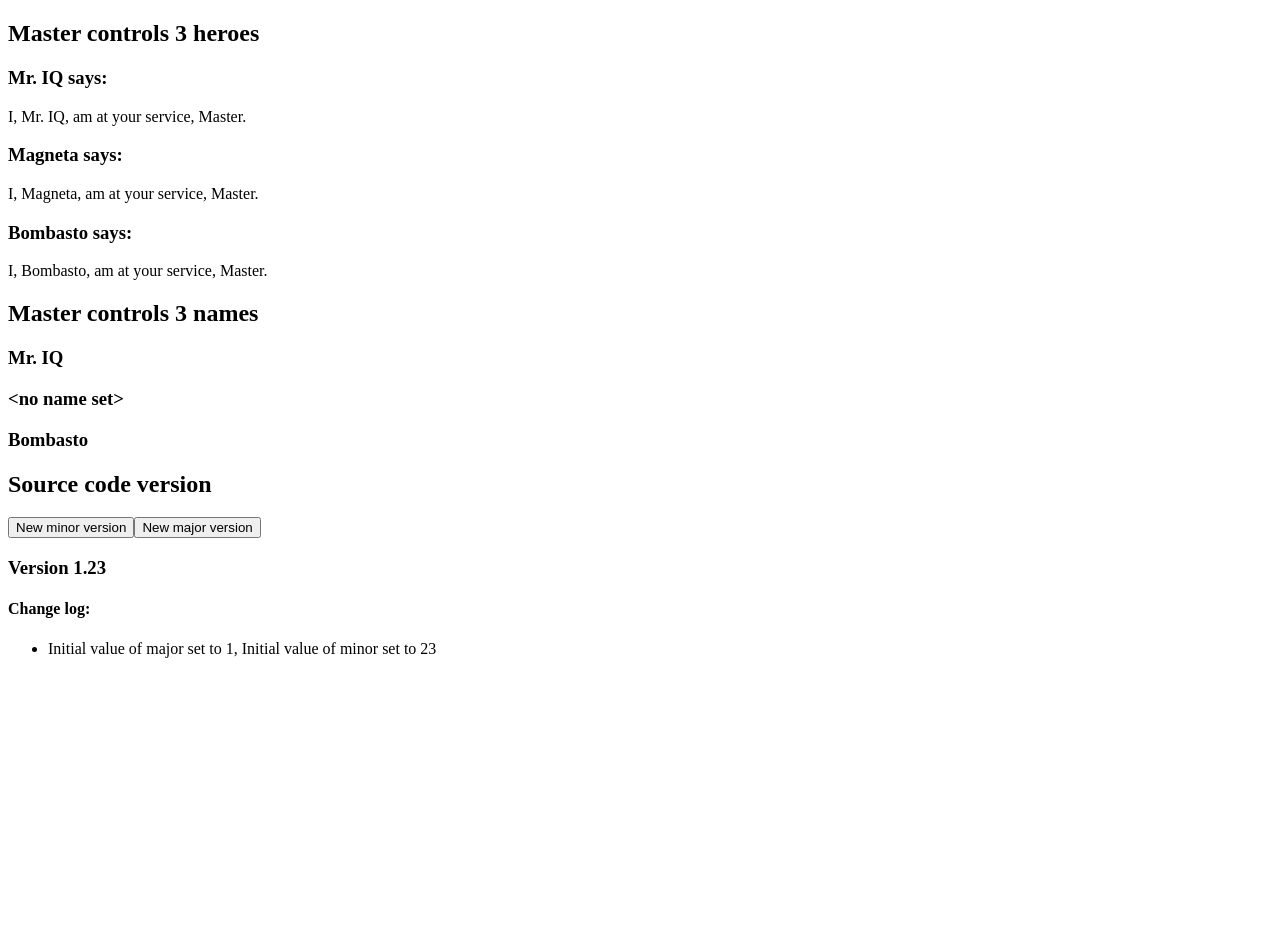
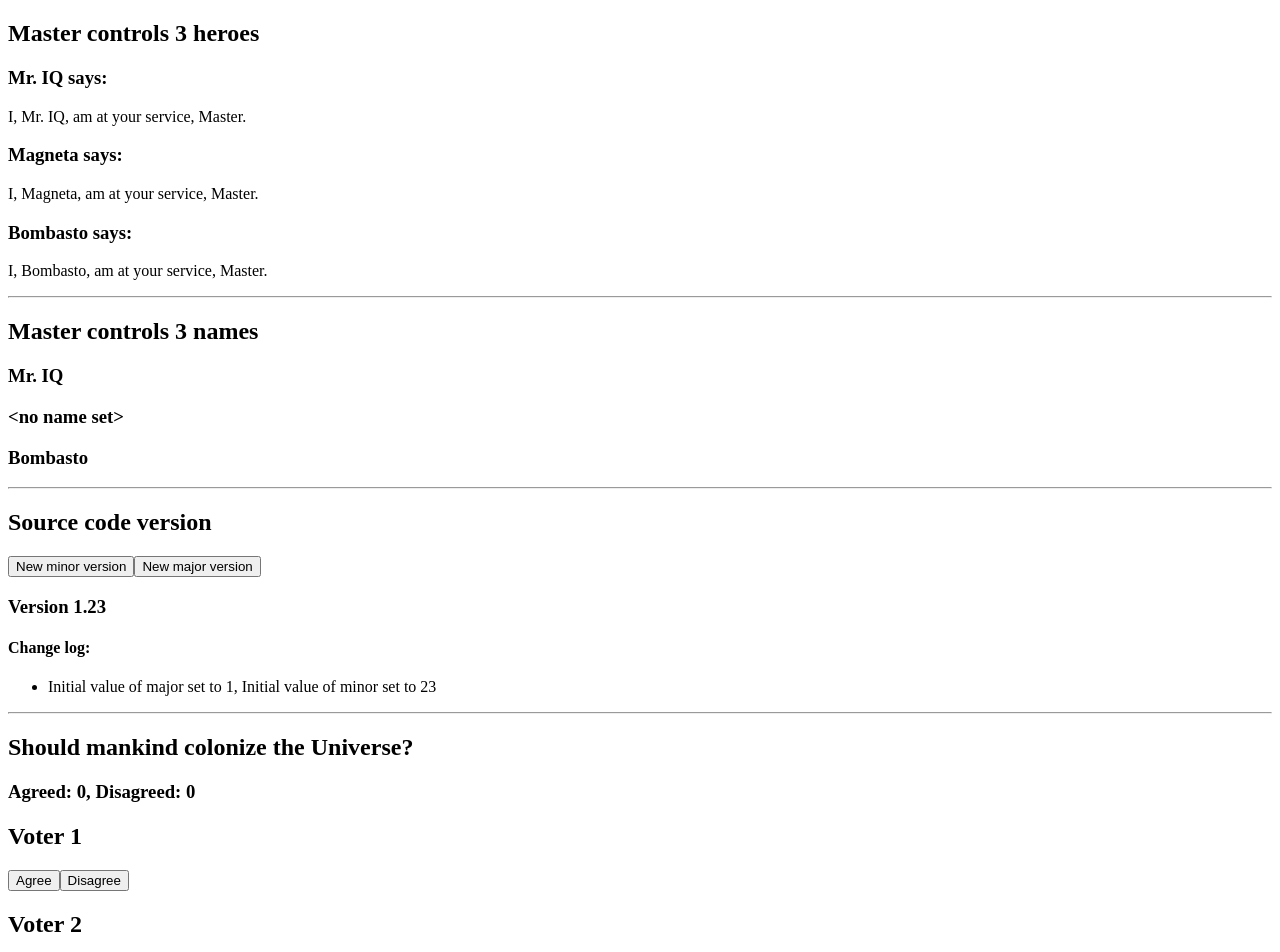
Before and after one commit to myDevRepo2019/_learning-component-interaction, an Angular app: page / in a window 1280 px wide. Shown: the top 952 px of the page. Before the commit the page ends 800 px from the top, so only its background shows below. Built offline with nearby package versions, Linux system fonts and the light colour scheme.

Commit message:
voter/votetaker added

```diff
--- a/src/app/app.component.html
+++ b/src/app/app.component.html
@@ -1,3 +1,7 @@
 <app-hero-parent></app-hero-parent>
+<hr>
 <app-name-parent></app-name-parent>
+<hr>
 <app-version-parent></app-version-parent>
+<hr>
+<app-votetaker></app-votetaker>
--- /dev/null
+++ b/src/app/voting/voter.component.html
@@ -0,0 +1,3 @@
+<h2>{{name}}</h2>
+<button (click)="vote(true)" [disabled]="didVote">Agree</button>
+<button (click)="vote(false)" [disabled]="didVote">Disagree</button>
--- /dev/null
+++ b/src/app/voting/voter.component.ts
@@ -0,0 +1,20 @@
+import {Component, Input, Output, EventEmitter } from '@angular/core';
+
+@Component(
+    {
+        selector: 'app-voter',
+        templateUrl: './voter.component.html'
+    }
+)
+
+export class VoterComponent {
+    @Input() name: string;
+    @Output() voted = new EventEmitter<boolean>();
+
+    didVote = false;
+
+    vote(agreed: boolean){
+        this.didVote = true;
+        this.voted.emit(agreed);
+    }
+}
--- /dev/null
+++ b/src/app/voting/votetaker.component.ts
@@ -0,0 +1,18 @@
+import {Component} from '@angular/core';
+
+@Component(
+     {
+         selector: 'app-votetaker',
+         templateUrl: './voteteker.component.html'
+     }
+)
+
+export class VoteTakerComponent{
+    voters = ['Voter 1', 'Voter 2', 'Voter 3'];
+    agreed=0;
+    disagreed=0;
+
+    onVoted(agreed: boolean){
+        agreed ? this.agreed++ : this.disagreed++;
+    }
+}
--- /dev/null
+++ b/src/app/voting/voteteker.component.html
@@ -0,0 +1,6 @@
+<h2>Should mankind colonize the Universe?</h2>
+<h3>Agreed: {{agreed}}, Disagreed: {{disagreed}} </h3>
+<app-voter *ngFor="let voter of voters"
+    [name]="voter"
+    (voted)="onVoted($event)"
+></app-voter>
```
Also changed, not shown: src/app/app.module.ts (+6 -1 lines), src/app/version/version-child.component.ts (line endings or trailing spaces).
